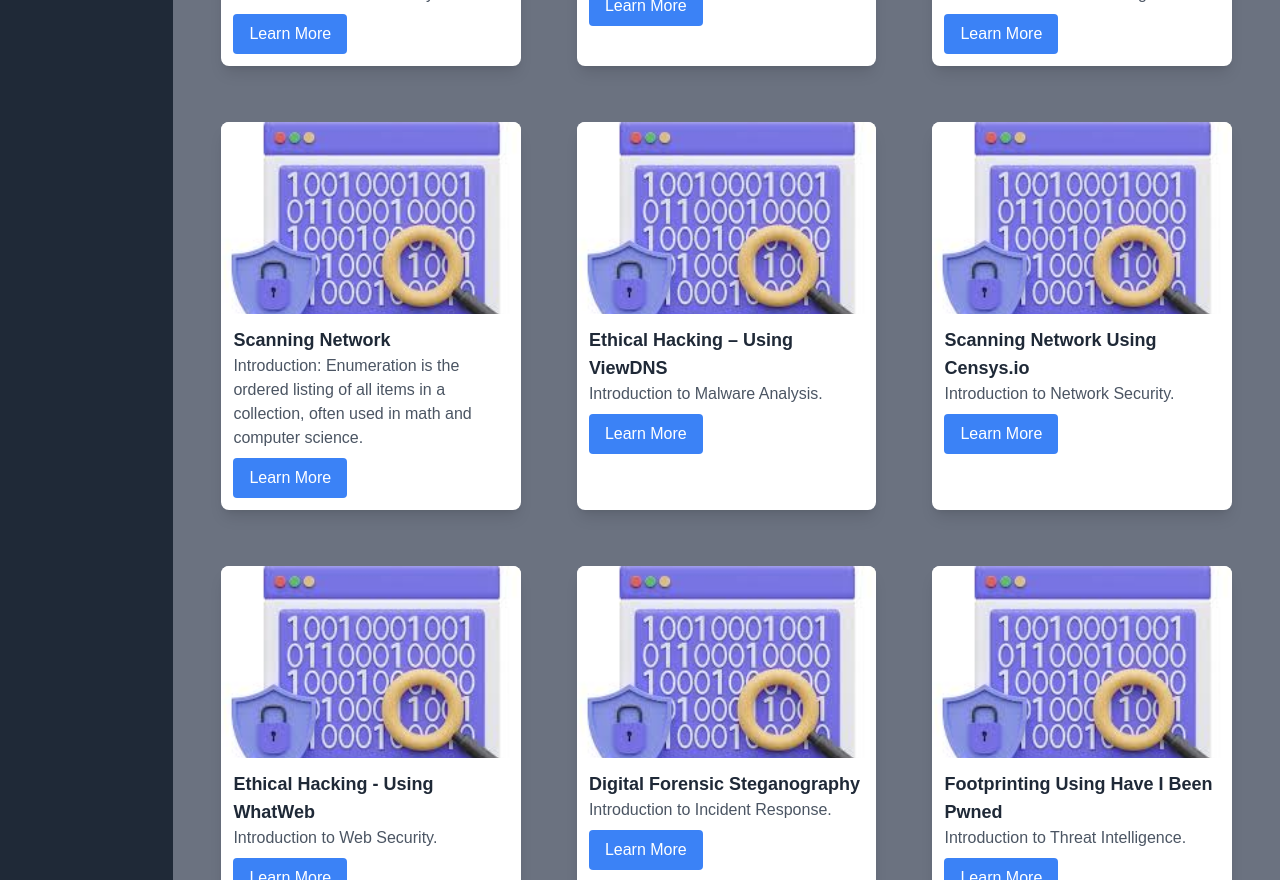
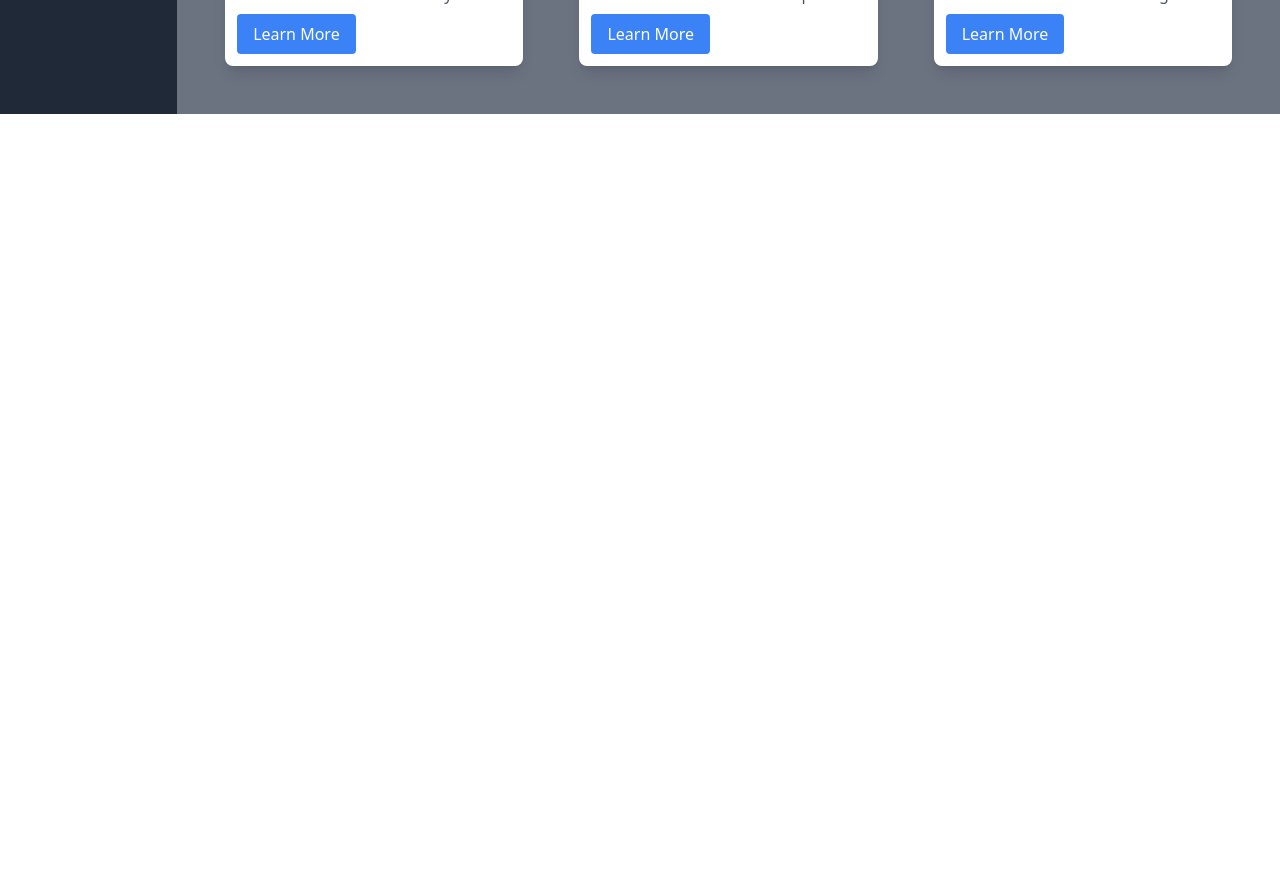
Before and after one commit to Asim1O1/CTF-Frontend, a React (Vite) app: page /topic in a window 1280 px wide. Shown: the part 1920-2800 px from the top of the page. After the commit the page ends 2034 px from the top, so only its background shows below. Built offline with nearby package versions, Linux system fonts and the light colour scheme; what tailwindcss-filters would draw is missing.

Commit message:
updated by ronisha

```diff
--- a/src/components/intro.jsx
+++ b/src/components/intro.jsx
@@ -1,7 +1,7 @@
 import React from "react";
 import { useParams, useNavigate } from "react-router-dom";
 import img1 from "../assets/img1.jpeg";
-import Header from "./navbar";
+import Home from "../pages/HomePage";
 
 const topics = [
   {
@@ -35,7 +35,7 @@ const Intro = () => {
 
   return (
     <>
-      <Header />
+      <Home />
       <div className="flex flex-col items-center justify-center min-h-screen bg-gradient-to-br from-gray-500 to-gray-900 text-black">
         <div className="max-w-2xl w-full p-2 bg-white rounded-lg shadow-lg">
           <img
--- a/src/components/newctfdetail.jsx
+++ b/src/components/newctfdetail.jsx
@@ -3,7 +3,7 @@ import img from "../assets/img.png";
 import greenFlagImage from "../assets/greenflag.png";
 import redFlagImage from "../assets/redflag.png";
 import Confetti from "react-confetti";
-import Header from "./navbar";
+import Home from "../pages/HomePage";
 
 function CtfDetail() {
   const [answer1, setAnswer1] = useState("");
@@ -75,7 +75,7 @@ function CtfDetail() {
 
   return (
     <>
-      <Header />
+      <Home />
       <div className="relative h-50">
         {/* Background Image and Overlay */}
         <div
--- a/src/components/scenario.jsx
+++ b/src/components/scenario.jsx
@@ -1,6 +1,6 @@
 import React from "react";
 import { useParams, useNavigate } from "react-router-dom";
-import Header from "./navbar";
+import Home from "../pages/HomePage";
 
 const scenarios = [
   {
@@ -50,7 +50,6 @@ const Scenario = () => {
 
   return (
     <>
-      <Header />
       <div className="flex flex-col items-center justify-center min-h-screen bg-gradient-to-br from-gray-500 to-gray-900 text-black">
         <div className="max-w-2xl w-full p-5 bg-white rounded-lg shadow-lg">
           <div className="p-6">
--- a/src/components/topic.jsx
+++ b/src/components/topic.jsx
@@ -1,7 +1,7 @@
 import React from "react";
 import { useNavigate } from "react-router-dom";
 import img1 from "../assets/img1.jpeg";
-import Header from "./navbar";
+import NavBar from "./NavBar";
 
 const topics = [
   {
@@ -42,75 +42,38 @@ const topics = [
     description: "Introduction to Threat Intelligence.",
   },
   {
-    id: 1,
+    id: 7,
     title: "Scanning Network",
     image: img1,
     description:
       "Introduction: Enumeration is the ordered listing of all items in a collection, often used in math and computer science.",
   },
   {
-    id: 2,
+    id: 8,
     title: "Ethical Hacking – Using ViewDNS ",
     image: img1,
     description: "Introduction to Malware Analysis.",
   },
   {
-    id: 3,
+    id: 9,
     title: "Scanning Network Using Censys.io ",
     image: img1,
     description: "Introduction to Network Security.",
   },
   {
-    id: 4,
+    id: 10,
     title: "Ethical Hacking - Using WhatWeb",
     image: img1,
     description: "Introduction to Web Security.",
   },
   {
-    id: 5,
+    id: 11,
     title: "Digital Forensic Steganography",
     image: img1,
     description: "Introduction to Incident Response.",
   },
   {
-    id: 6,
-    title: "Footprinting Using Have I Been Pwned ",
-    image: img1,
-    description: "Introduction to Threat Intelligence.",
-  },
-  {
-    id: 1,
-    title: "Scanning Network",
-    image: img1,
-    description:
-      "Introduction: Enumeration is the ordered listing of all items in a collection, often used in math and computer science.",
-  },
-  {
-    id: 2,
-    title: "Ethical Hacking – Using ViewDNS ",
-    image: img1,
-    description: "Introduction to Malware Analysis.",
-  },
-  {
-    id: 3,
-    title: "Scanning Network Using Censys.io ",
-    image: img1,
-    description: "Introduction to Network Security.",
-  },
-  {
-    id: 4,
-    title: "Ethical Hacking - Using WhatWeb",
-    image: img1,
-    description: "Introduction to Web Security.",
-  },
-  {
-    id: 5,
-    title: "Digital Forensic Steganography",
-    image: img1,
-    description: "Introduction to Incident Response.",
-  },
-  {
-    id: 6,
+    id: 12,
     title: "Footprinting Using Have I Been Pwned ",
     image: img1,
     description: "Introduction to Threat Intelligence.",
@@ -122,15 +85,15 @@ const Topic = () => {
 
   return (
     <>
-      <Header />
+      <NavBar />
       <div className="flex w-full min-h-screen bg-gray-500 ">
         {/* Sidebar Navigation */}
-        <nav className="w-1/6 bg-gray-800 text-white font-size-15 p-4 min-h-screen bg-gray-500">
+        <nav className="w-1/6 bg-gray-800  text-white font-size-15 p-4 min-h-screen bg-gray-500 transform transition-transform duration-300 hover:-translate-x-0 hover:translate-x-2">
           <h2 className="text-2xl font-bold mb-10">Dive Into Challenges..</h2>
           <ul>
             <li className="mb-5">
               <button
-                className="w-full text-left px-4 py-2 bg-blue-600 rounded hover:bg-blue-700"
+                className="w-full text-left px-4 py-2 bg-blue-600 rounded transition-colors duration-300 hover:bg-blue-700"
                 onClick={() => navigate("/learn")}
               >
                 Quiz Hour
@@ -138,15 +101,15 @@ const Topic = () => {
             </li>
             <li className="mb-5">
               <button
-                className="w-full text-left px-4 py-2 bg-green-600 rounded hover:bg-green-700"
-                onClick={() => navigate("/play")}
+                className="w-full text-left px-4 py-2 bg-green-600 rounded transition-colors duration-300 hover:bg-green-700"
+                onClick={() => navigate("./newctfdetail")}
               >
                 Check Rank
               </button>
             </li>
             <li className="mb-5">
               <button
-                className="w-full text-left px-4 py-2 bg-yellow-600 rounded hover:bg-yellow-700"
+                className="w-full text-left px-4 py-2 bg-yellow-600 rounded transition-colors duration-300 hover:bg-yellow-700"
                 onClick={() => navigate("/practice")}
               >
                 History
@@ -154,7 +117,7 @@ const Topic = () => {
             </li>
             <li className="mb-5">
               <button
-                className="w-full text-left px-4 py-2 bg-purple-600 rounded hover:bg-purple-700"
+                className="w-full text-left px-4 py-2 bg-purple-600 rounded transition-colors duration-300 hover:bg-purple-700"
                 onClick={() => navigate("/practice")}
               >
                 Hint
@@ -164,7 +127,7 @@ const Topic = () => {
         </nav>
 
         {/* Main Content */}
-        <div className="flex-grow p-12">
+        <div className="flex-grow p-12 animate-slide-in">
           {/* Hero Section */}
           <div className="bg-gray-200 p-10 mb-6 rounded-lg shadow-lg text-center">
             <h1 className="text-4xl font-bold text-gray-800">
@@ -180,7 +143,7 @@ const Topic = () => {
             {topics.map((topic) => (
               <div
                 key={topic.id}
-                className="relative bg-white shadow-lg rounded-lg overflow-hidden hover:shadow-xl transition-shadow duration-300"
+                className="relative bg-white shadow-lg rounded-lg overflow-hidden transform transition-transform hover:scale-105 hover:shadow-2xl duration-300"
               >
                 <img
                   src={topic.image}
--- a/tailwind.config.js
+++ b/tailwind.config.js
@@ -7,7 +7,20 @@ export default {
   theme: {
     extend: {
       fontFamily: {
-        sans: ['Poppins', 'sans-serif'],
+        sans: ['Poppins', 'Times Roman'],
+      },
+    },
+  },
+  theme: {
+    extend: {
+      keyframes: {
+        slideIn: {
+          '0%': { transform: 'translateX(-100%)', opacity: -2 },
+          '100%': { transform: 'translateX(0)', opacity: 1 },
+        },
+      },
+      animation: {
+        'slide-in': 'slideIn 2s ease-out backwards',
       },
     },
   },
@@ -15,8 +28,8 @@ export default {
     require('tailwindcss-filters'),
     plugin(function({ addUtilities }) {
       const newUtilities = {
-        '.backdrop-blur-3': {
-          backdropFilter: 'blur(3px)',
+        '.backdrop-blur-4': {
+          backdropFilter: 'blur(6px)',
         },
       }
 
```
Also changed, not shown: package.json (+5 -5 lines), 1 other file (tests, documents, lock files or other folders).
